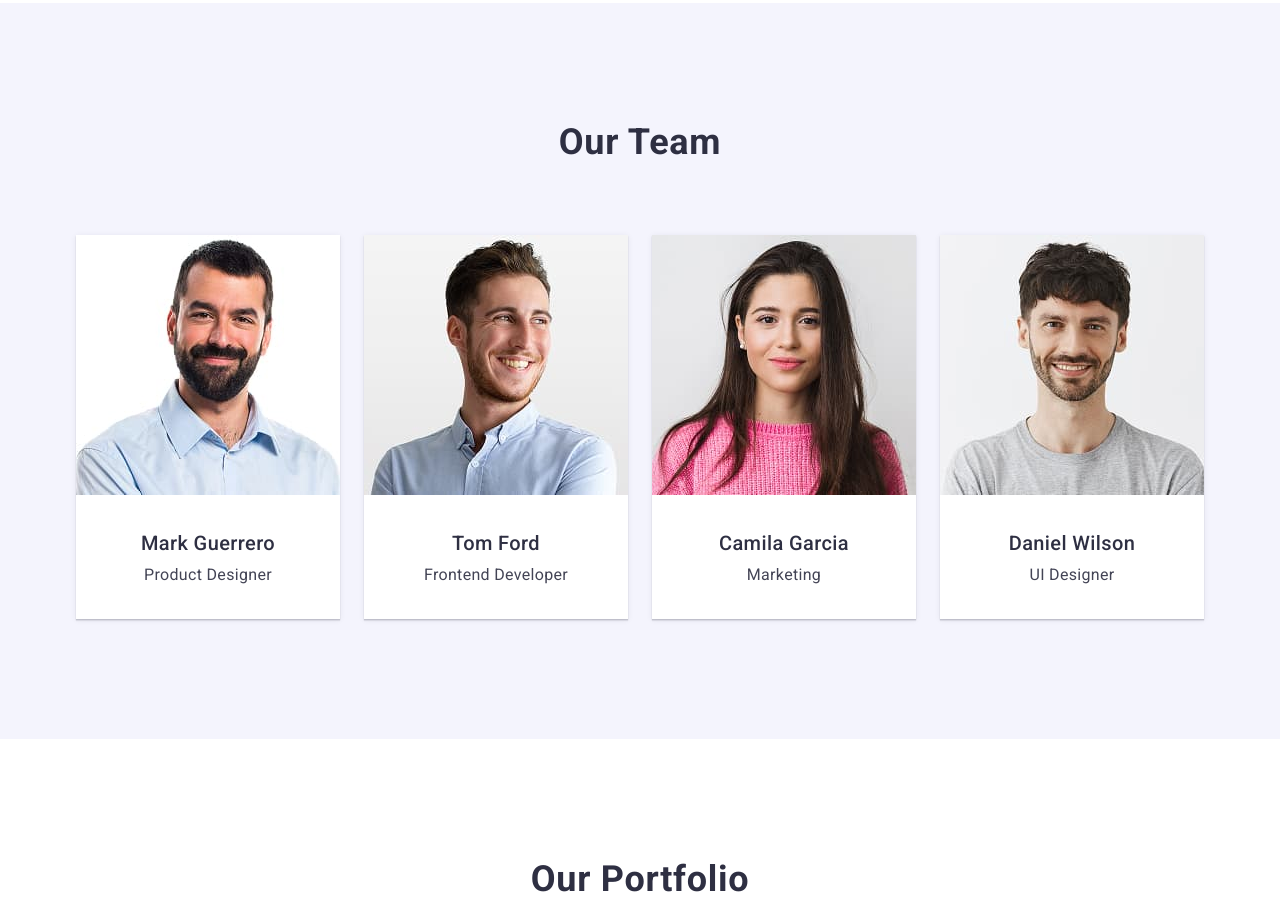
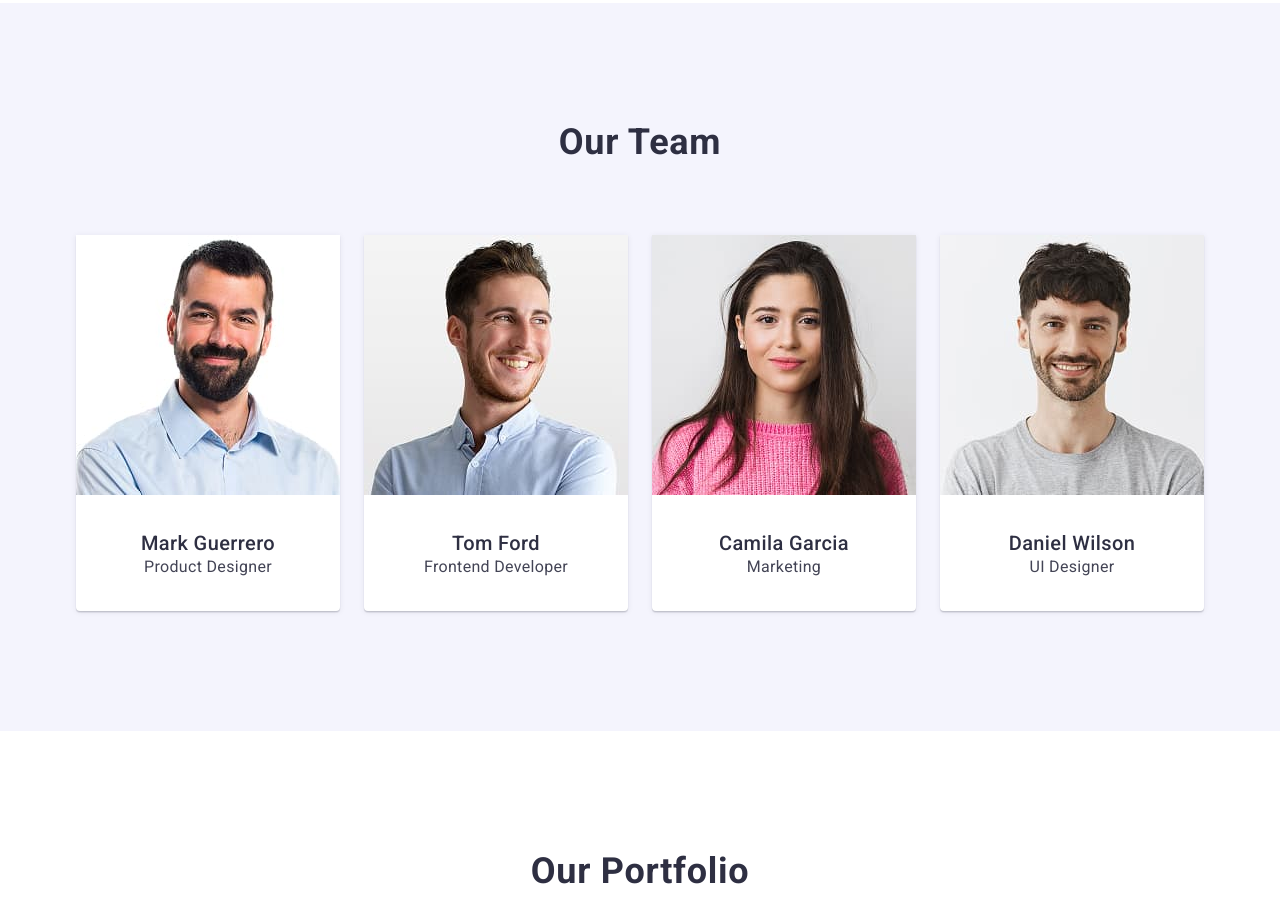
Before and after one commit to Andrii-Stepaniuk27/goit-markup-hw-03, a plain HTML site: page index.html in a window 1280 px wide. Shown: the part 1014-1920 px from the top of the page. Drawn offline with nearby package versions, Linux system fonts and the light colour scheme.

Commit message:
error correction

```diff
--- a/css/styles.css
+++ b/css/styles.css
@@ -138,7 +138,7 @@ a {
   padding-top: 120px;
   padding-bottom: 120px;
 }
-.features-hidden {
+.visually-hidden {
   position: absolute;
   width: 1px;
   height: 1px;
@@ -175,6 +175,7 @@ a {
 /* Team */
 .team {
   background-color: #f4f4fd;
+  padding-top: 120px;
   padding-bottom: 120px;
 }
 .team-name {
@@ -184,14 +185,15 @@ a {
   letter-spacing: 0.02em;
   text-align: center;
   color: #2e2f42;
-  padding-top: 120px;
   padding-bottom: 72px;
 }
 .team-list {
   display: flex;
   justify-content: center;
   gap: 24px;
-  flex-wrap: wrap;
+}
+.team-item {
+  border-radius: 0 0 4px 4px;
 }
 .team-title {
   font-weight: 500;
@@ -200,7 +202,6 @@ a {
   letter-spacing: 0.02em;
   text-align: center;
   color: #2e2f42;
-  margin: 32px 49px 8px 49px;
 }
 .team-text {
   font-weight: 400;
@@ -209,7 +210,9 @@ a {
   letter-spacing: 0.02em;
   text-align: center;
   color: #434455;
-  margin: 8px 52px 32px 52px;
+}
+.team-member-card {
+  padding: 32px 16px;
 }
 .team-item {
   box-shadow: 0 2px 1px 0 rgba(46, 47, 66, 0.08),
@@ -217,6 +220,10 @@ a {
   background: #fff;
 }
 /* Portfolio */
+.portfolio {
+  padding-top: 120px;
+  padding-bottom: 120px;
+}
 
 .portfolio-title {
   font-weight: 700;
@@ -225,14 +232,13 @@ a {
   letter-spacing: 0.02em;
   text-align: center;
   color: #2e2f42;
-  padding-top: 120px;
+
   margin-bottom: 72px;
 }
 .portfolio-description {
   display: flex;
   flex-wrap: wrap;
   gap: 48px 24px;
-  padding-bottom: 120px;
 }
 .portfolio-list {
 }
--- a/index.html
+++ b/index.html
@@ -60,7 +60,7 @@
       </section>
       <section class="features">
         <div class="container">
-          <h2 class="features-hidden">Our Features</h2>
+          <h2 class="features-hidden visually-hidden">Our Features</h2>
           <ul class="features-list">
             <li class="features-item">
               <h3 class="features-title">Strategy</h3>
@@ -104,8 +104,10 @@
                 width="264"
                 height="260"
               />
+              <div class="team-member-card">
                 <h3 class="team-title">Mark Guerrero</h3>
                 <p class="team-text">Product Designer</p>
+              </div>
             </li>
             <li class="team-item">
               <img
@@ -114,8 +116,10 @@
                 width="264"
                 height="260"
               />
+              <div class="team-member-card">
                 <h3 class="team-title">Tom Ford</h3>
                 <p class="team-text">Frontend Developer</p>
+              </div>
             </li>
             <li class="team-item">
               <img
@@ -124,8 +128,10 @@
                 width="264"
                 height="260"
               />
+              <div class="team-member-card">
                 <h3 class="team-title">Camila Garcia</h3>
                 <p class="team-text">Marketing</p>
+              </div>
             </li>
             <li class="team-item">
               <img
@@ -134,8 +140,10 @@
                 width="264"
                 height="260"
               />
+              <div class="team-member-card">
                 <h3 class="team-title">Daniel Wilson</h3>
                 <p class="team-text">UI Designer</p>
+              </div>
             </li>
           </ul>
         </div>
```
Lines whose indentation alone changed are shown as unchanged.
